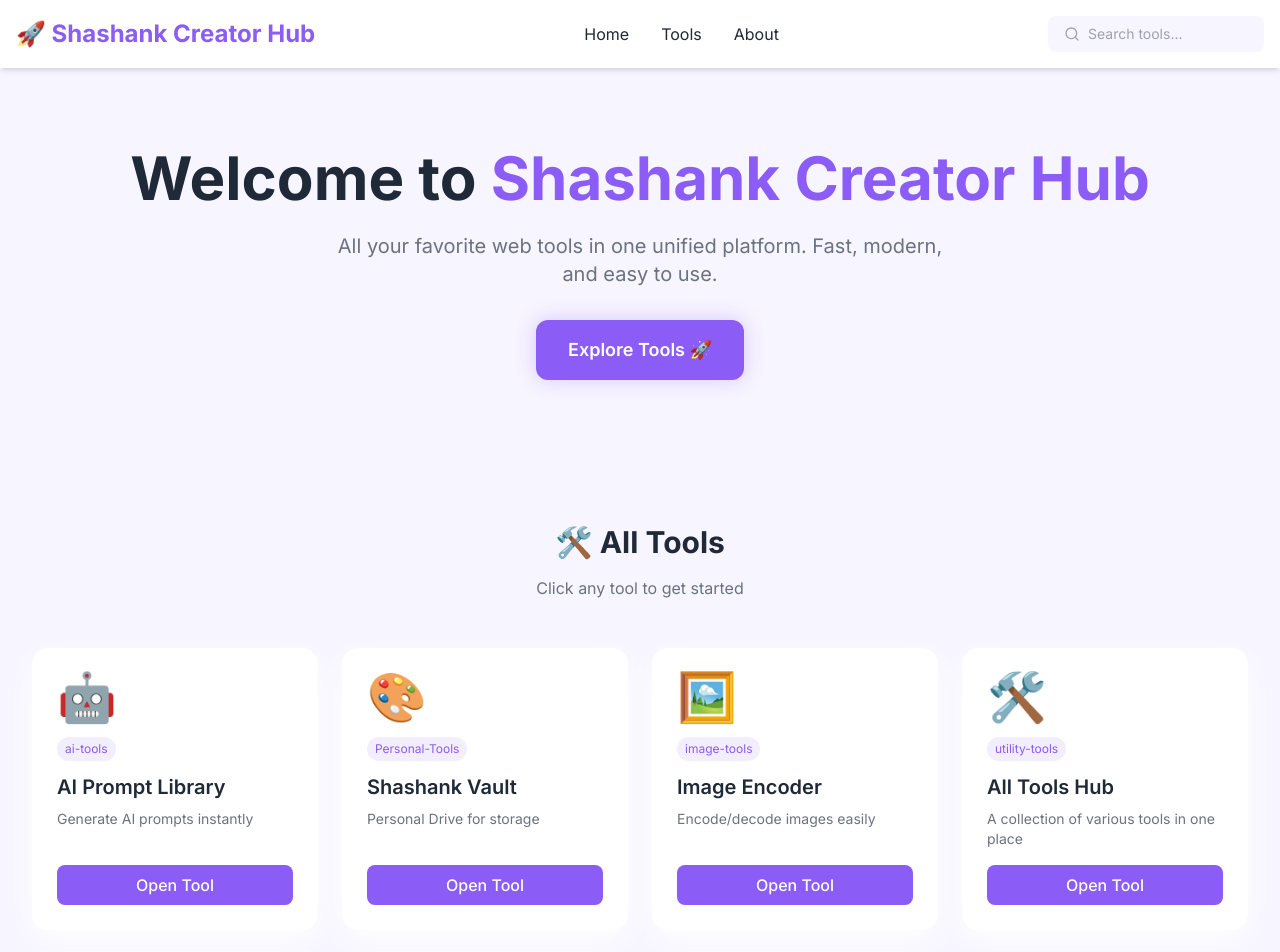
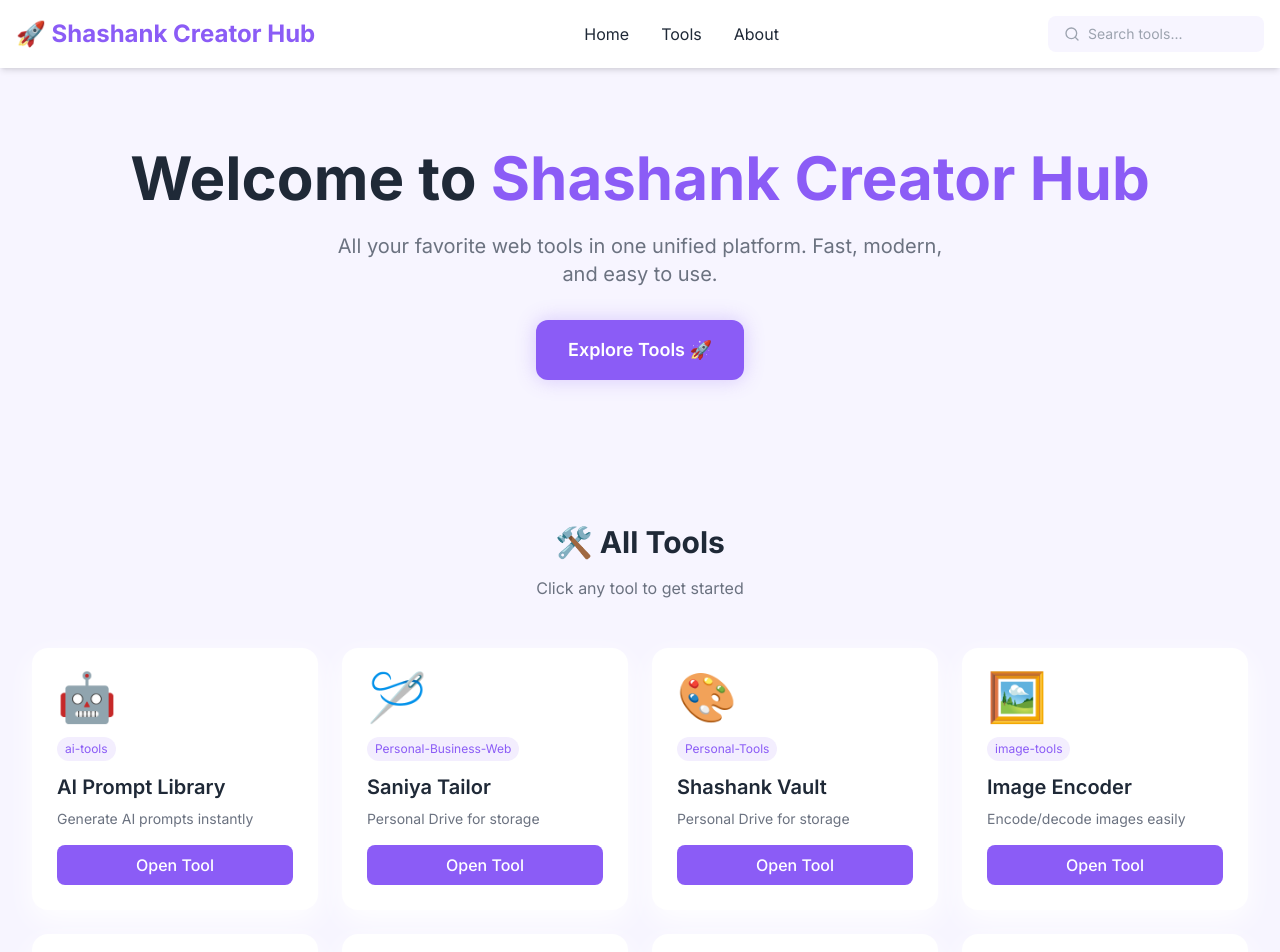
Before and after one commit to sanuverman0312-star/Creators-hub, a Next.js app: page / in a window 1280 px wide. Shown: the top 952 px of the page. Built offline with nearby package versions, Linux system fonts and the light colour scheme.

Commit message:
added Saniya Tailor

```diff
--- a/components/ToolCard.tsx
+++ b/components/ToolCard.tsx
@@ -13,6 +13,7 @@ interface ToolCardProps {
 
 const toolUrls: { [key: string]: string } = {
   prompt: "https://ai-prompt-library-snowy.vercel.app",
+  tailor:  "https://saniya-talior.vercel.app",
   encoder: "https://image-decoder.netlify.app",
   alltools: "https://all-tools-hub.netlify.app",
   formatter: "https://try-to-code.vercel.app",
--- a/data/tools.json
+++ b/data/tools.json
@@ -8,8 +8,17 @@
     "icon": "🤖",
     "category": "ai-tools"
   },
+  {
+    "id": 2,
+    "name": "Saniya Tailor",
+    "slug": "tailor",
+    "url": "https://saniya-talior.vercel.app/",
+    "description": "Personal Drive for storage",
+    "icon": "🪡",
+    "category": "Personal-Business-Web"
+  },
     {
-    "id": 2,
+    "id": 3,
     "name": "Shashank Vault",
     "slug": "colors",
     "url": "https://shashank-vault.vercel.app/",
@@ -18,7 +27,7 @@
     "category": "Personal-Tools"
   },
   {
-    "id": 3,
+    "id": 4,
     "name": "Image Encoder",
     "slug": "encoder",
     "url": "https://image-decoder.netlify.app/",
@@ -27,7 +36,7 @@
     "category": "image-tools"
   },
   {
-    "id": 4,
+    "id": 5,
     "name": "All Tools Hub",
     "slug": "alltools",
     "url": "https://all-tools-hub.netlify.app/",
@@ -36,7 +45,7 @@
     "category": "utility-tools"
   },
   {
-    "id": 5,
+    "id": 6,
     "name": "Try To Code",
     "slug": "formatter",
     "url": "https://try-to-code.vercel.app/",
@@ -45,7 +54,7 @@
     "category": "dev-tools"
   },
   {
-    "id": 6,
+    "id": 7,
     "name": "Try On Phone",
     "slug": "phone",
     "url": "https://try-on-phone.netlify.app/",
@@ -54,7 +63,7 @@
     "category": "dev-tools"
   },
   {
-  "id": 7,
+  "id": 8,
   "name": "Smart Electrician",
   "slug": "electrician",
   "url": "http://smartelectrician.in/",
```
